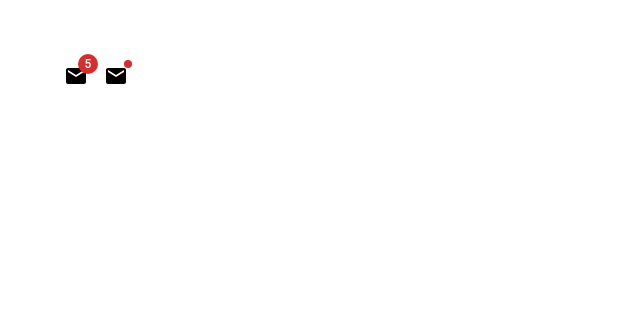
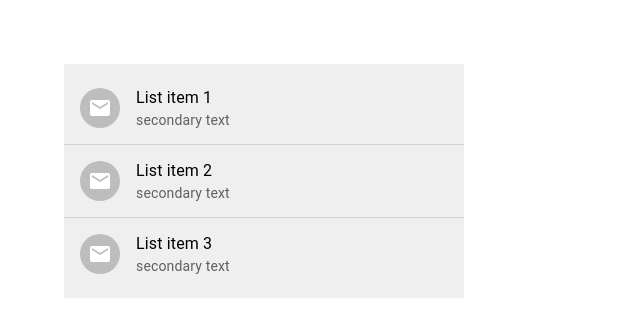
Before and after one commit to GitGud1234/react-mui-demo, a React (Create React App) app: page / in a window 1280 px wide. Shown: the top 336 px of the page, without its empty margins (0-640 px from the left). Built offline with nearby package versions, Linux system fonts and the light colour scheme.

Commit message:
MuiList component

```diff
--- a/src/App.tsx
+++ b/src/App.tsx
@@ -21,6 +21,7 @@
 import { MuiBottomNav } from './components/MuiBottomNav';
 import { MuiAvatar } from './components/MuiAvatar';
 import { MuiBadge } from './components/MuiBadge';
+import { MuiList } from './components/MuiList';
 
 /*
 const theme = createTheme({
@@ -64,7 +65,8 @@
       {/* <MuiSpeedDial /> */}
       {/* <MuiBottomNav /> */}
       {/* <MuiAvatar /> */}
-      <MuiBadge />
+      {/* <MuiBadge /> */}
+      <MuiList />
     </div>
     //</ThemeProvider>
   );
--- /dev/null
+++ b/src/components/MuiList.tsx
@@ -0,0 +1,60 @@
+import {
+  Box,
+  List,
+  ListItem,
+  ListItemText,
+  ListItemIcon,
+  ListItemAvatar,
+  Avatar,
+  ListItemButton,
+  Divider,
+} from '@mui/material';
+import MailIcon from '@mui/icons-material/Mail';
+
+export const MuiList = () => {
+  return (
+    <Box sx={{ width: '400px', bgcolor: '#efefef' }}>
+      <List>
+        <ListItem disablePadding>
+          <ListItemButton>
+            <ListItemIcon>
+              <ListItemAvatar>
+                <Avatar>
+                  <MailIcon />
+                </Avatar>
+              </ListItemAvatar>
+            </ListItemIcon>
+            <ListItemText primary="List item 1" secondary="secondary text" />
+          </ListItemButton>
+        </ListItem>
+        <Divider />
+
+        <ListItem disablePadding>
+          <ListItemButton>
+            <ListItemIcon>
+              <ListItemAvatar>
+                <Avatar>
+                  <MailIcon />
+                </Avatar>
+              </ListItemAvatar>
+            </ListItemIcon>
+            <ListItemText primary="List item 2" secondary="secondary text" />
+          </ListItemButton>
+        </ListItem>
+        <Divider />
+        <ListItem disablePadding>
+          <ListItemButton>
+            <ListItemIcon>
+              <ListItemAvatar>
+                <Avatar>
+                  <MailIcon />
+                </Avatar>
+              </ListItemAvatar>
+            </ListItemIcon>
+            <ListItemText primary="List item 3" secondary="secondary text" />
+          </ListItemButton>
+        </ListItem>
+      </List>
+    </Box>
+  );
+};
```
